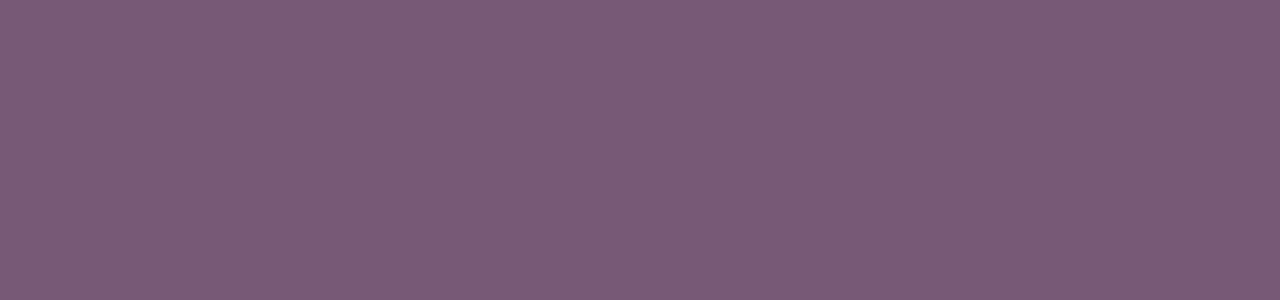
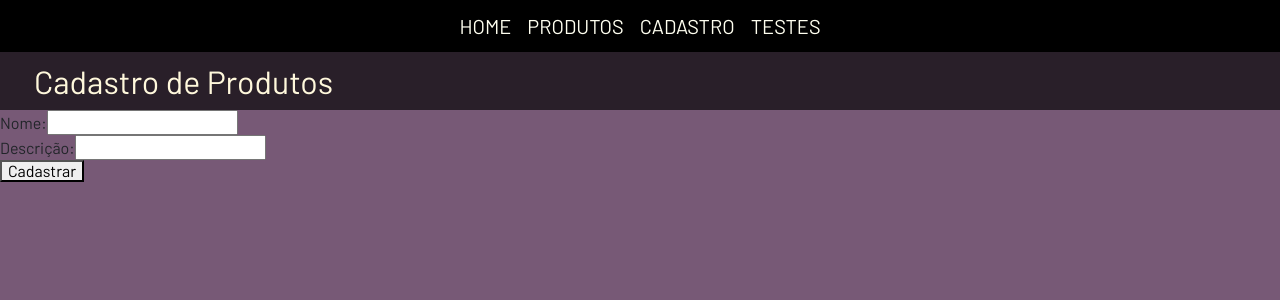
Before and after one commit to lydyanah/get-pizza, a React (Create React App) app: page /registerProducts in a window 1280 px wide. Shown: the top 300 px of the page. Built offline with nearby package versions, Linux system fonts and the light colour scheme.

Commit message:
usando formik

```diff
--- a/package.json
+++ b/package.json
@@ -12,6 +12,7 @@
     "@types/react-dom": "^17.0.0",
     "axios": "^0.21.1",
     "bootstrap": "5.0.2",
+    "formik": "^2.2.9",
     "react": "^17.0.2",
     "react-bootstrap": "^2.0.0-beta.4",
     "react-dom": "^17.0.2",
--- a/public/index.html
+++ b/public/index.html
@@ -3,8 +3,8 @@
   <head>
     <meta charset="utf-8" />
     <meta name="viewport" content="width=device-width, initial-scale=1" />
+    <link href="https://cdn.jsdelivr.net/npm/bootstrap@5.0.2/dist/css/bootstrap.min.css" rel="stylesheet" integrity="sha384-EVSTQN3/azprG1Anm3QDgpJLIm9Nao0Yz1ztcQTwFspd3yD65VohhpuuCOmLASjC" crossorigin="anonymous">
     <link rel="stylesheet" href="%PUBLIC_URL%/reset.css">
-    <link href="https://cdn.jsdelivr.net/npm/bootstrap@5.0.2/dist/css/bootstrap.min.css" rel="stylesheet" integrity="sha384-EVSTQN3/azprG1Anm3QDgpJLIm9Nao0Yz1ztcQTwFspd3yD65VohhpuuCOmLASjC" crossorigin="anonymous">
     <title>Get-Pizza</title>
    </head>
   <body>
--- a/public/reset.css
+++ b/public/reset.css
@@ -20,7 +20,6 @@ time, mark, audio, video {
 	padding: 0;
 	border: 0;
 	font-size: 100%;
-	font: inherit;
 	vertical-align: baseline;
 }
 /* HTML5 display-role reset for older browsers */
@@ -33,6 +32,7 @@ body {
 }
 ol, ul {
 	list-style: none;
+	padding: none;
 }
 blockquote, q {
 	quotes: none;
--- a/src/App.tsx
+++ b/src/App.tsx
@@ -1,7 +1,8 @@
-import { BrowserRouter, Switch, Route } from 'react-router-dom';
-import Home from './pages/home';
-import Products from './pages/products';
-import Tests from './pages/tests';
+import { BrowserRouter, Switch, Route } from "react-router-dom";
+import Home from "./pages/home";
+import Products from "./pages/products";
+import Tests from "./pages/tests";
+import RegisterProducts from "./pages/registerProducts";
 
 const App = () => {
   return (
@@ -9,11 +10,11 @@ const App = () => {
       <Switch>
         <Route path="/" exact component={Home} />
         <Route path="/products" component={Products} />
-        <Route path="/tests" component={Tests}/>
+        <Route path="/registerProducts" component={RegisterProducts} />
+        <Route path="/tests" component={Tests} />
       </Switch>
     </BrowserRouter>
-
-  ) ;
-}
+  );
+};
 
 export default App;
--- a/src/components/GlobalMenu/index.tsx
+++ b/src/components/GlobalMenu/index.tsx
@@ -6,6 +6,7 @@ const GlobalMenu = () => {
     <nav className="globalMenu">
       <Link to="/" className="menuItem">Home</Link>
       <Link to="/products" className="menuItem">Produtos</Link>
+      <Link to="/registerProducts" className="menuItem">Cadastro</Link>
       <Link to="/tests" className="menuItem">Testes</Link>
     </nav>
   );
--- a/src/components/GlobalMenu/styles.css
+++ b/src/components/GlobalMenu/styles.css
@@ -1,8 +1,8 @@
 .globalMenu{
 	background-color: black;
 	color: ivory;
-	font-weight: 600;
-	font-size: 1.5em;
+	font-weight: 400;
+	font-size: 20px;
 	padding: 8px;
 	display: flex;
     justify-content: center;
--- a/src/pages/products/styles.css
+++ /dev/null
@@ -1 +0,0 @@
-@charset "utf-8";
--- /dev/null
+++ b/src/pages/registerProducts/index.tsx
@@ -0,0 +1,65 @@
+import { useFormik } from "formik";
+import GlobalMenu from "../../components/GlobalMenu";
+
+interface IFormErrors {
+  name?: string;
+  description?: string;
+}
+
+const RegisterProducts = () => {
+  const validate = (values: IFormErrors) => {
+    const errors: IFormErrors = {};
+    if (!values.name) {
+      errors.name = "Campo obrigatório";
+    }
+    if (!values.description) {
+      errors.description = "Campo obrigatório";
+    }
+    return errors;
+  }
+
+  const formik = useFormik({
+    initialValues: {
+      name: "",
+      description: "",
+    },
+    validate: (values) => validate(values),
+    onSubmit: (values) => {
+      alert(JSON.stringify(values, null, 2));
+    },
+  });
+
+  return (
+    <>
+      <GlobalMenu />
+      <header>
+        <h1>Cadastro de Produtos</h1>
+      </header>
+      <form onSubmit={formik.handleSubmit}>
+        <div>
+          <label htmlFor="name">Nome:</label>
+          <input
+            type="text"
+            id="name"
+            name="name"
+            onChange={formik.handleChange}
+            value={formik.values.name}
+          />
+        </div>
+        <div>
+          <label htmlFor="description">Descrição:</label>
+          <input
+            type="text"
+            id="description"
+            name="description"
+            onChange={formik.handleChange}
+            value={formik.values.description}
+          />
+        </div>
+        <button type="submit">Cadastrar</button>
+      </form>
+    </>
+  );
+};
+
+export default RegisterProducts;
--- a/src/styles/global.css
+++ b/src/styles/global.css
@@ -15,11 +15,13 @@ header{
     color: cornsilk;
     font-family: Barlow;
     font-weight: 600;
-    text-transform: uppercase;
     text-indent: 1.5em;
     padding: 10px;
 }
 
+h1{
+    font-size: 2em;
+}
 ul.products{
     display: flex;
     flex-wrap: wrap;
```
Also changed, not shown: src/pages/products/index.tsx (+8 -12 lines), 1 other file (tests, documents, lock files or other folders).
